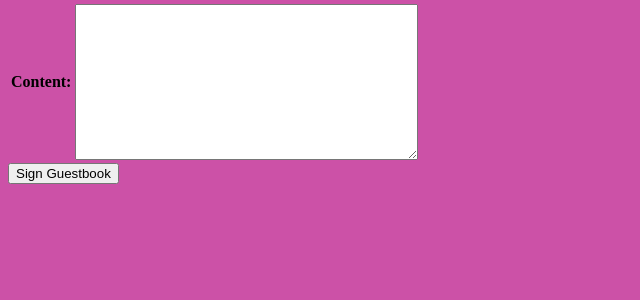
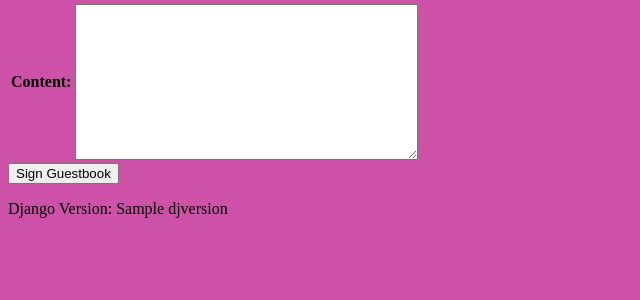
Before and after one commit to phyllers/GAE_Django14, a Django app: template templates/testapp/index.html in a window 1280 px wide. Shown: the part 160-460 px from the top of the page, without its empty margins (0-640 px from the left). Run offline with Django 3.2, Linux system fonts and the light colour scheme; tables that the repository leaves empty hold one stand-in row (values such as "Sample post"); the template is opened without the code that fills it: values that come from a table or form of the project are taken from there, most other values are stand-ins (such as "Sample title", 1, 10 or a date in 2020); lists and menus that the app fills with data are empty; parts of the project's set-up code (start-up, migrations or seed data) failed here and were passed over.

Commit message:
Added Django version to index page

```diff
--- a/templates/testapp/index.html
+++ b/templates/testapp/index.html
@@ -14,4 +14,6 @@
         <table>{{ form }}</table>
         <input type="submit" value="Sign Guestbook" />
     </form>
+
+    <p>Django Version: {{ djversion }}</p>
 {% endblock %}
--- a/testapp/views.py
+++ b/testapp/views.py
@@ -5,6 +5,7 @@ from django.http import HttpResponseRedirect
 from django.views.generic.simple import direct_to_template
 from testapp.forms import CreateGreetingForm
 from testapp.models import Greeting
+import django
 
 
 MEMCACHE_GREETINGS = 'greetings'
@@ -16,7 +17,8 @@ def list_greetings(request):
         cache.add(MEMCACHE_GREETINGS, greetings)
     return direct_to_template(request, 'testapp/index.html',
                               {'greetings': greetings,
-                               'form': CreateGreetingForm()})
+                               'form': CreateGreetingForm(),
+                               'djversion': django.get_version()})
 
 def create_greeting(request):
     if request.method == 'POST':
```
Lines whose indentation alone changed are shown as unchanged.
